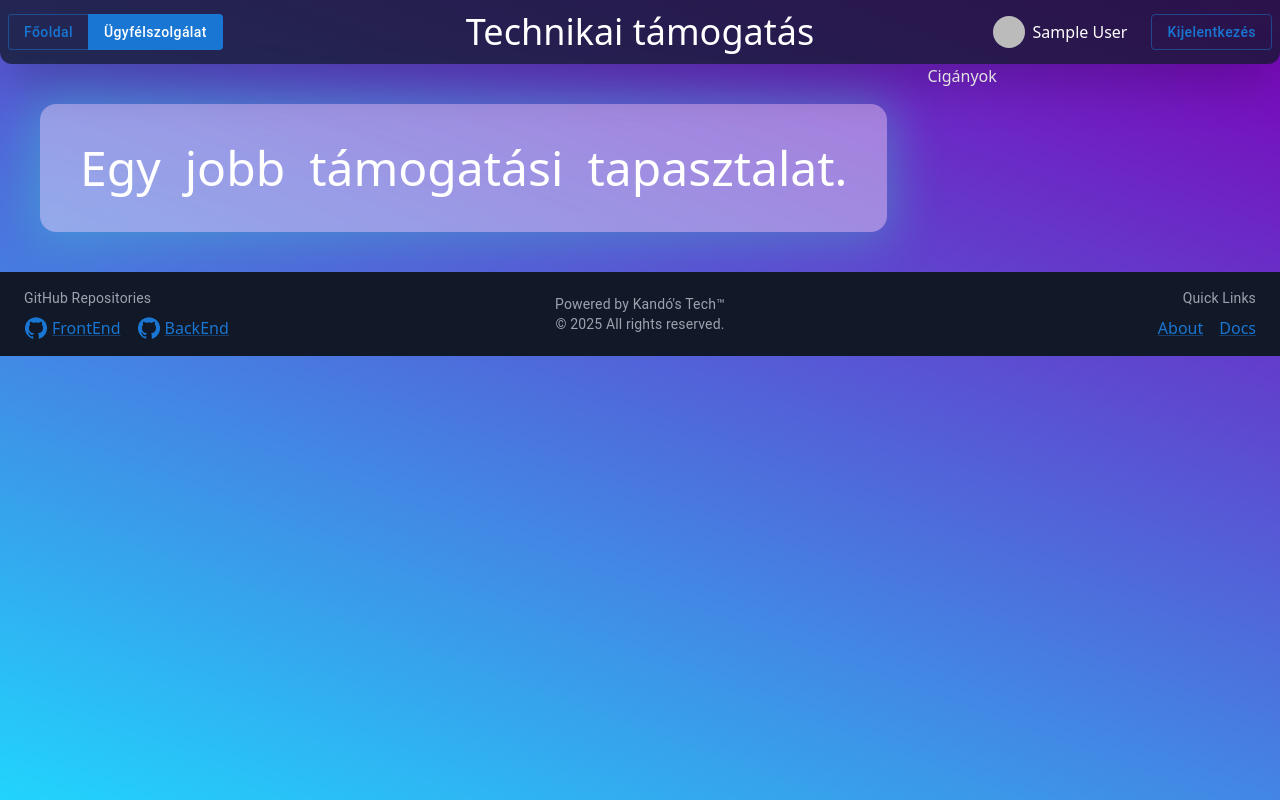
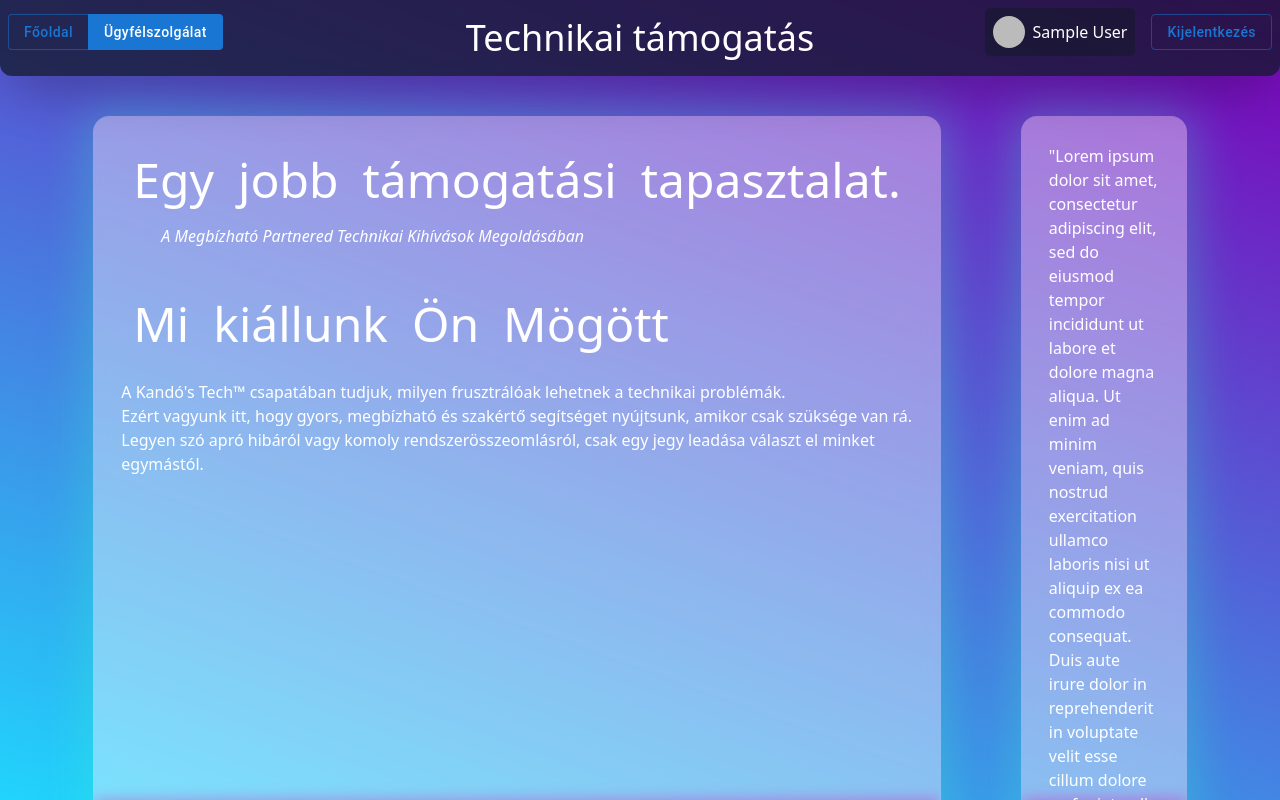
Before and after one commit to balhun/techsupport, a React (Vite) app: page / in a window 1280 px wide. Shown: the top 800 px of the page. Built offline with nearby package versions, Linux system fonts and the light colour scheme; no server answers; sample sign-in values are in the browser's storage.

Commit message:
Layoutba megoldottam h a footer mindig lent lesz. Homeba sokat dolgoztam profile css fix Footer css + fordítás Menu css

```diff
--- a/src/Layout.jsx
+++ b/src/Layout.jsx
@@ -6,14 +6,14 @@ import RespFooter from './pages/RespFooter.jsx';
 
 export default function Layout({ user, logout }) {
   return (
-    <div>
+    <div className="flex flex-col min-h-screen">
         <div>
             <RespMenu user={user} logout={logout} />
         </div>
-        <div>
+        <div className='flex-grow'>
             <Outlet />
         </div>
-        <div >
+        <div>
             <RespFooter/>
         </div>
     </div>
--- a/src/pages/Home.jsx
+++ b/src/pages/Home.jsx
@@ -3,16 +3,30 @@ import React from 'react'
 //<p className='text-xl'>Bármilyen eszköz. Bármilyen probléma. Bármikor.</p><p>Akárhogyan ahogy akarod. Elégedettséged garantált.*</p>
 export default function Home() {
   return (
-    <div className='text-white flex justify-evenly'>
-      <div className='island glowing m-10 p-7 flex gap-10 w-fit'>
-      <h1 className="flex flex-col text-5xl md:flex-row">
-        <span className="p-3 transition-colors duration-700 ease-in-out hover:bg-orange-400 hover:rounded-lg">Egy</span>
-        <span className="p-3 transition-colors duration-700 ease-in-out hover:bg-orange-400 hover:rounded-lg">jobb</span>
-        <span className="p-3 transition-colors duration-700 ease-in-out hover:bg-orange-400 hover:rounded-lg">támogatási</span>
-        <span className="p-3 transition-colors duration-700 ease-in-out hover:bg-orange-400 hover:rounded-lg">tapasztalat.</span>
-      </h1>
+    <div className='text-white xl:flex block w-11/12 m-auto'> {/*Magamnak: Itt még van mit dolgozni */}
+      <div className='island glowing m-10 p-7 gap-10 w-fit'>
+        <h1 className="flex flex-col text-5xl lg:flex-row text-center mb-2 cursor-default">
+          <span className="p-3 transition-colors duration-700 ease-in-out hover:bg-orange-400 hover:rounded-lg rounded-lg">Egy</span>
+          <span className="p-3 transition-colors duration-700 ease-in-out hover:bg-orange-400 hover:rounded-lg rounded-lg">jobb</span>
+          <span className="p-3 transition-colors duration-700 ease-in-out hover:bg-orange-400 hover:rounded-lg rounded-lg">támogatási</span>
+          <span className="p-3 transition-colors duration-700 ease-in-out hover:bg-orange-400 hover:rounded-lg rounded-lg">tapasztalat.</span>
+        </h1>
+        <span className='block italic ml-10'>A Megbízható Partnered Technikai Kihívások Megoldásában</span>
+        <h1 className='flex text-xl md:text-5xl text-center cursor-default mt-10'>
+          <span className="md:p-3 p-1 transition-colors duration-700 ease-in-out hover:bg-orange-400 hover:rounded-lg rounded-lg">Mi</span>
+          <span className="md:p-3 p-1 transition-colors duration-700 ease-in-out hover:bg-orange-400 hover:rounded-lg rounded-lg">kiállunk</span>
+          <span className="md:p-3 p-1 transition-colors duration-700 ease-in-out hover:bg-orange-400 hover:rounded-lg rounded-lg">Ön</span>
+          <span className="md:p-3 p-1 transition-colors duration-700 ease-in-out hover:bg-orange-400 hover:rounded-lg rounded-lg">Mögött</span>
+        </h1>
+        <span className='block mt-5'>
+          A Kandó's Tech™ csapatában tudjuk, milyen frusztrálóak lehetnek a technikai problémák.<br />
+          Ezért vagyunk itt, hogy gyors, megbízható és szakértő segítséget nyújtsunk, amikor csak szüksége van rá.<br />
+          Legyen szó apró hibáról vagy komoly rendszerösszeomlásról, csak egy jegy leadása választ el minket egymástól.<br />
+        </span>
       </div>
-      <div className='w-1/2'>Cigányok</div>
+      <div className='island glowing m-10 p-7 gap-10 w-fit'>
+      "Lorem ipsum dolor sit amet, consectetur adipiscing elit, sed do eiusmod tempor incididunt ut labore et dolore magna aliqua. Ut enim ad minim veniam, quis nostrud exercitation ullamco laboris nisi ut aliquip ex ea commodo consequat. Duis aute irure dolor in reprehenderit in voluptate velit esse cillum dolore eu fugiat nulla pariatur. Excepteur sint occaecat cupidatat non proident, sunt in culpa qui officia deserunt mollit anim id est laborum."
+      </div>
     </div>
   )
 }
--- a/src/pages/Profile.jsx
+++ b/src/pages/Profile.jsx
@@ -1,5 +1,5 @@
 import React, { useState } from 'react';
-import { Card, CardContent, CardHeader,Button, styled } from '@mui/material';
+import { Button, styled, Divider, Autocomplete, TextField } from '@mui/material';
 import { updateProfile, updatePassword } from 'firebase/auth';
 import { Navigate } from 'react-router-dom';
 import { uploadFile } from '../Uploadfile';
@@ -24,6 +24,12 @@ export default function Profile({ user,auth,logout,setUser }) {
     whiteSpace: 'nowrap',
     width: 1,
   });
+
+  const temporary = [
+    { label: 'The Shawshank Redemption', year: 1994 },
+    { label: 'The Godfather', year: 1972 },
+    { label: 'The Godfather: Part II', year: 1974 }
+  ]
 
   const ProfilePictureChange = async (event) => {
     const file = event.target.files[0];
@@ -74,16 +80,13 @@ export default function Profile({ user,auth,logout,setUser }) {
   return (
     <>
       {user ? (
-        <div className="flex items-center justify-center min-h-screen px-4 sm:px-6 lg:px-8">
-          <div className="grid grid-cols-1 lg:grid-cols-2 gap-8 w-full max-w-5xl">
-            <Card className="rounded-2xl shadow-lg glowing">
-              <CardHeader
-                title="Személyes adataid"
-                className="text-lg font-semibold text-gray-800 border-b"
-              />
-              <CardContent>
-                {user ? (
-                  <div className="space-y-4">
+        <div className='md:flex m-10 gap-10 block'>
+          <div className="bg-white rounded-2xl mb-10 h-fit glowing">
+            <div className='p-5 text-2xl'>
+              <h1>Személyes adataid</h1>
+            </div>
+            <Divider />
+            <div className="space-y-4 p-5">
               <div className="flex items-center space-x-4">
                 <img
                   src={profilePicture}
@@ -149,25 +152,26 @@ export default function Profile({ user,auth,logout,setUser }) {
               </div>
               <Button className="w-full bg-blue-500 py-2 rounded-lg hover:bg-blue-600 hover:text-white" onClick={SaveChanges}>Változtatások Mentés</Button>
             </div>
-                ) : (
-                  <p className="text-gray-500">Kérjük, jelentkezzen be profilja megtekintéséhez és szerkesztéséhez.</p>
-                )}
-              </CardContent>
-            </Card>
-            <Card className="rounded-2xl shadow-lg glowing">
-              <CardHeader
-                title="Nyitott és lezárt ügyeid"
-                className="text-lg font-semibold text-gray-800 border-b"
+          </div>
+          <div className="rounded-2xl glowing bg-white flex-grow h-screen">
+            <div className='p-5 text-2xl'>
+              Nyitott és lezárt ügyeid
+            </div>
+            <Divider />
+            <div className="p-5 flex items-center justify-between bg-gray-200 mt-5 mb-5">
+              <Autocomplete
+                disablePortal
+                options={temporary} /* Objektum tömböt kér (amit el tudunk kérni a backendtol) */
+                sx={{ width: "100%" }}
+                renderInput={(params) => <TextField {...params} label="Válasz egy ügyet" />}
+                //OnClick es lehivja a kivalasztott beszelgetest
               />
-              <CardContent>
-                <div className="space-y-4">
-                  <div className="flex items-center justify-between bg-gray-200 p-3 rounded-lg">
-                    <p className="text-gray-700">This is where messages will appear.</p>
-                    <Button className="bg-blue-500 text-white px-3 py-1 rounded-lg hover:bg-blue-600">View Messages</Button>
             </div>
+            <Divider />
+            <div>
+              {/*Mapal bejarjuk a kert uzeneteket. || Arra jöttem rá hogy kelleni fog még egy oszlop az adatbázisba sajnálom XD, kell hogy open vagy closed-e a ticket.*/}
+              {/*IF TICKET OPEN: Textfield valasznak */}
             </div>
-              </CardContent>
-            </Card>
           </div>
         </div>
       ) : (
--- a/src/pages/RespFooter.jsx
+++ b/src/pages/RespFooter.jsx
@@ -17,26 +17,28 @@ export default function RespFooter() {
     return () => window.removeEventListener("scroll", Scroll);
   }, [isLargeScreen]);
 
+  //Mivel a gombok egy Link nem lehet sima tailwindel szerkeszteni. cssben kell.
+
   return (
     <footer className={`bottom-0 left-0 w-full  bg-gray-900 text-white transition-transform duration-300 ease-in-out ${isLargeScreen || showFooter ? "translate-y-0" : "translate-y-full"}`}>
       <Container maxWidth="full" className="py-4 justify-between">
         <Stack direction="row" spacing={4} justifyContent="space-between" alignItems="center">
           <Stack direction="column" spacing={1} >
-            <Typography variant="body2" className="text-gray-400">GitHub Repositories</Typography>
+            <Typography variant="body2" className="text-gray-400">Github Repók</Typography>
             <Stack direction={!isLargeScreen ? "column" : "row"} spacing={2}>
-              <Link href="https://github.com/balhun/techsupport" target="_blank" rel="noopener"  className="text-gray-300 hover:text-gray-100 flex items-center"><GitHubIcon className="mr-1" /> FrontEnd</Link>
-              <Link href="https://github.com/YoSlurP/TechBackend" target="_blank" rel="noopener" className="text-gray-300 hover:text-gray-100 flex items-center" ><GitHubIcon className="mr-1" /> BackEnd</Link>
+              <Link href="https://github.com/balhun/techsupport" target="_blank" rel="noopener"  className="text-gray-300 hover:text-gray-100 flex items-center"><GitHubIcon className="mr-1" />Front End</Link>
+              <Link href="https://github.com/YoSlurP/TechBackend" target="_blank" rel="noopener" className="text-gray-300 hover:text-gray-100 flex items-center" ><GitHubIcon className="mr-1" />Back End</Link>
             </Stack>
           </Stack>
           <Stack direction="column" spacing={1} alignItems="center" className="right-3">
             <Typography variant="body2" className="text-gray-400 text-center   absolute top-1/2 left-1/2 -translate-x-1/2 -translate-y-1/2 ">Powered by Kandó's Tech™ <br /> © 2025 All rights reserved.</Typography>
           </Stack>
-          <Stack direction="column" spacing={1} alignItems="flex-end" >
-            <Typography variant="body2" className="text-gray-400">Quick Links</Typography>
-            <Stack direction="row" spacing={2}>
-              <Link href="/about" className="text-gray-300 hover:text-gray-100">About</Link>
-              <Link href="/docs" className="text-gray-300 hover:text-gray-100">Docs</Link>
-            </Stack>
+          <Stack direction="column" spacing={1} alignItems="flex-end">
+            <Typography variant="body2" className="text-gray-400">Gyors linkek</Typography>
+            <div className="block md:flex text-right md:gap-2">
+              <div><Link href="/about" className="text-gray-300 hover:text-gray-100">Rólunk</Link></div>
+              <div><Link href="/docs" className="text-gray-300 hover:text-gray-100">Dokumentáció</Link></div>
+            </div>
           </Stack>
         </Stack>
       </Container>
--- a/src/pages/RespMenu.jsx
+++ b/src/pages/RespMenu.jsx
@@ -26,7 +26,7 @@ export default function RespMenu({ user, setUser, logout }) {
   return (
     <Stack
       direction="row"
-      className="flex flex-row md:flex-col bg-gray-900 text-white justify-between items-center p-2 rounded-b-xl z-10 shadow-xl hover:shadow-2xl transition-shadow bg-opacity-75 relative menubar"
+      className="pb-5 flex flex-row md:flex-col bg-gray-900 text-white justify-between items-center p-2 rounded-b-xl z-10 shadow-xl hover:shadow-2xl transition-shadow bg-opacity-75 relative menubar"
     >
       {isSmallScreen ? (
         <>
@@ -76,13 +76,11 @@ export default function RespMenu({ user, setUser, logout }) {
           </ButtonGroup>
         </Stack>
       )}
-      {/* <div className='absolute top-0 left-0 flex justify-center items-center'> */}
-        <h1 className={`text-3xl md:text-4xl h-max w-max absolute top-1/2 left-1/2 -translate-x-1/2 -translate-y-1/2`}>Technikai támogatás</h1>
-      {/* </div> */}
+      <Link to='/' className={`text-3xl md:text-4xl h-max w-max absolute top-1/2 left-1/2 -translate-x-1/2 -translate-y-1/2 cursor-pointer`}>Technikai támogatás</Link>
       <Stack direction="row" gap={2} alignItems="center">
         {user ? (
           <Link to="/profile">
-            <Stack direction="row" gap={1} className="p-2 rounded-md hover:bg-gray-800 hover:cursor-pointer transition-colors items-center">
+            <Stack direction="row" gap={1} className="p-2 rounded-md hover:bg-gray-800 bg-gray-900 bg-opacity-50  hover:cursor-pointer transition-all duration-600 items-center">
               <img src={user.photoURL != null ? user.photoURL : "./blank-pfp.png"} alt="User" className="w-8 h-8 rounded-full"/>
               {!isLargeScreen ?
                 <span className="flex items-center">{user.displayName}</span>
```
Lines whose indentation alone changed are shown as unchanged.
